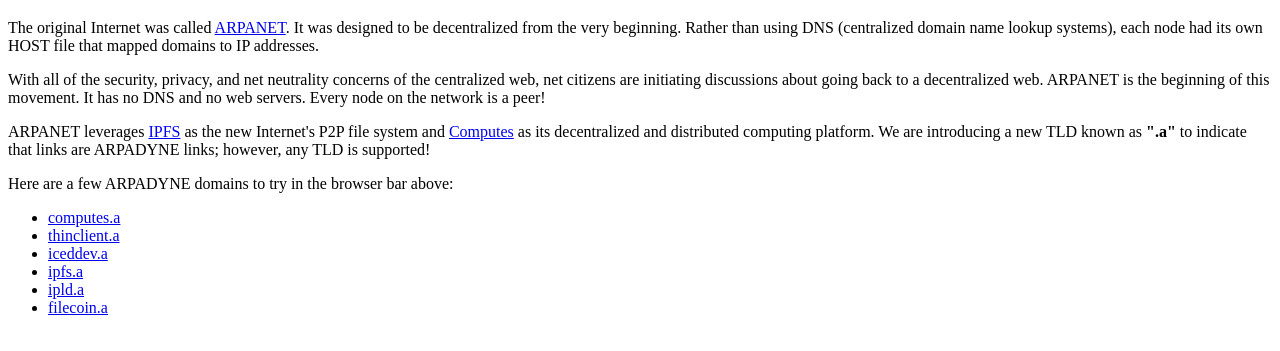
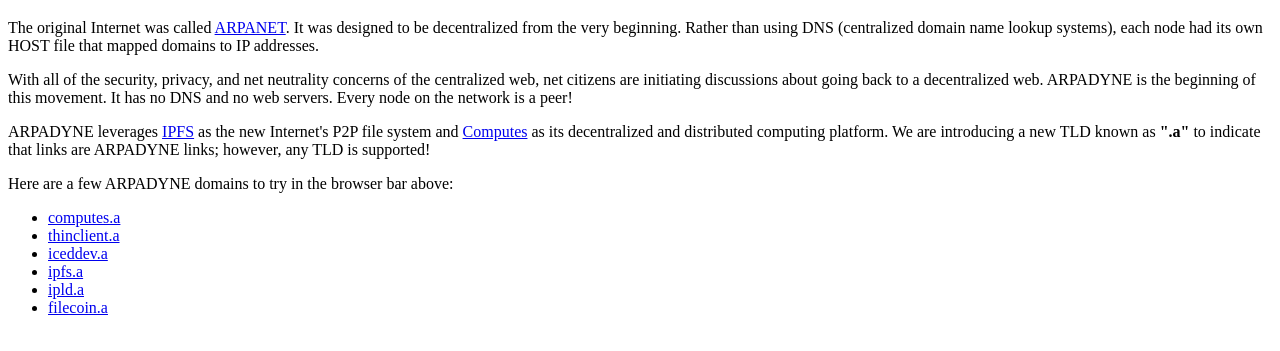
Before and after one commit to chrismatthieu/arpadyne, a website: page public/arpadyne.html in a window 1280 px wide. Shown: the part 61-412 px from the top of the page. Drawn offline with Linux system fonts and the light colour scheme.

Commit message:
fixed content

```diff
--- a/public/arpadyne.html
+++ b/public/arpadyne.html
@@ -11,10 +11,10 @@
     </p>
     <p>
       With all of the security, privacy, and net neutrality concerns of the centralized web, net citizens are initiating discussions about going back to a decentralized web.
-      ARPANET is the beginning of this movement. It has no DNS and no web servers. Every node on the network is a peer!
+      ARPADYNE is the beginning of this movement. It has no DNS and no web servers. Every node on the network is a peer!
     </p>
     <p>
-      ARPANET leverages <a href="https://ipfs.io">IPFS</a> as the new Internet's P2P file system and <a href="https://computes.com">Computes</a> as its decentralized and distributed computing platform. We are introducing a new TLD known as <b>".a"</b> to indicate that links are ARPADYNE links; however, any TLD is supported!
+      ARPADYNE leverages <a href="https://ipfs.io">IPFS</a> as the new Internet's P2P file system and <a href="https://computes.com">Computes</a> as its decentralized and distributed computing platform. We are introducing a new TLD known as <b>".a"</b> to indicate that links are ARPADYNE links; however, any TLD is supported!
     </p>
     <p>
        Here are a few ARPADYNE domains to try in the browser bar above:
```
